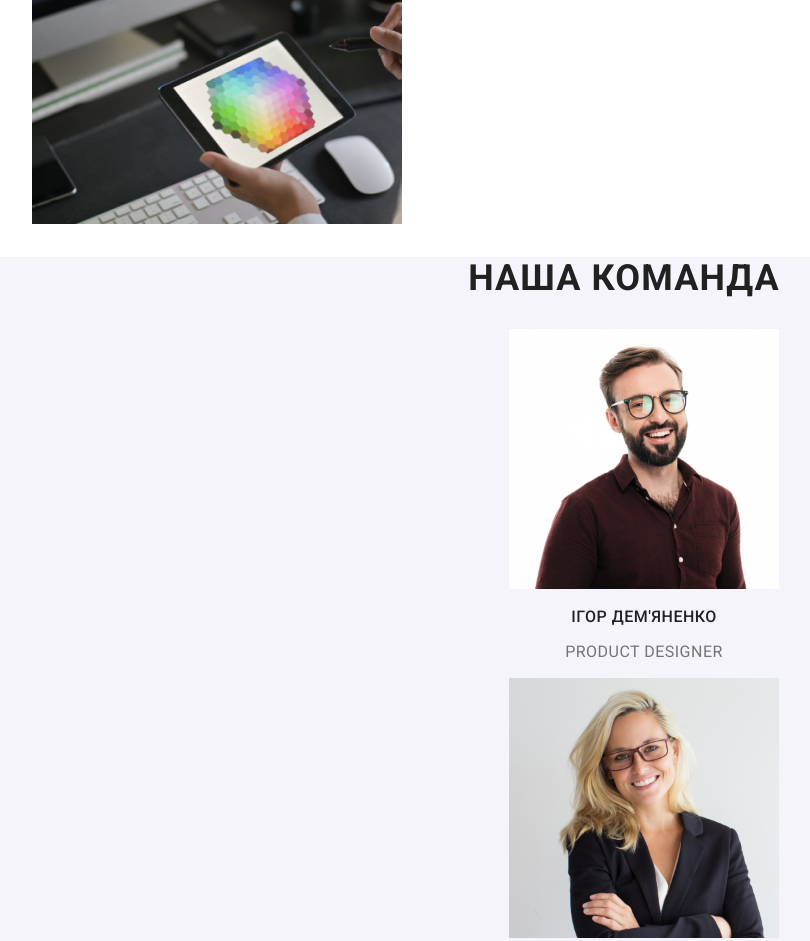
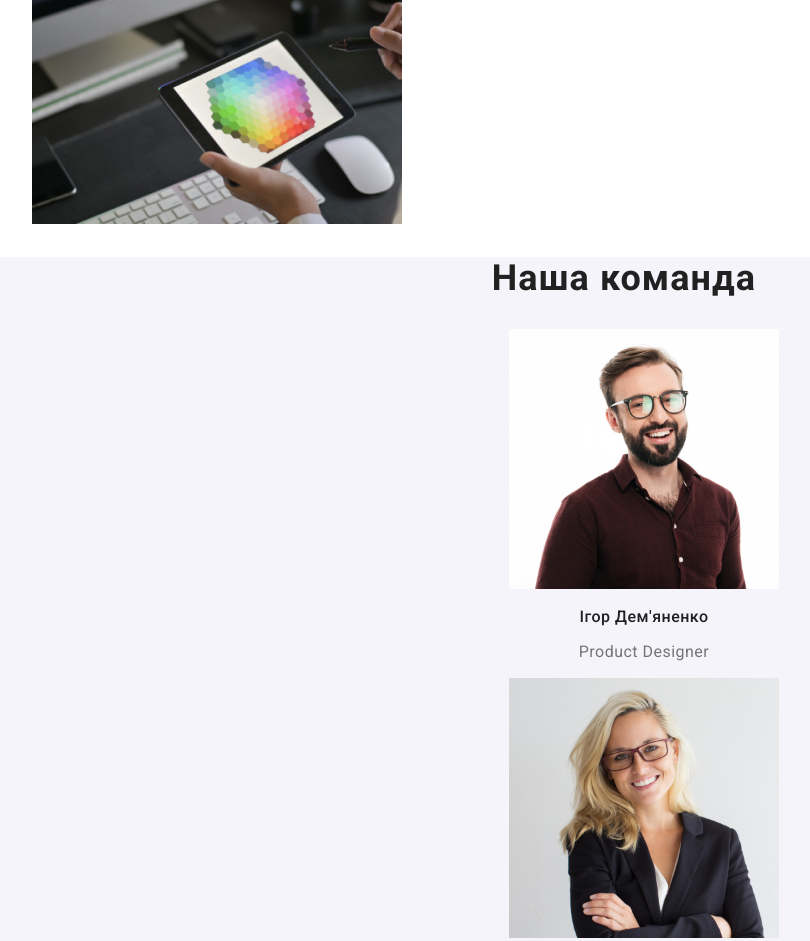
Before and after one commit to DmitryLabush/goit-markup-hw-02, a plain HTML site: page index.html in a window 1280 px wide. Shown: the part 1351-2292 px from the top of the page, without its empty margins (16-826 px from the left). Drawn offline with Linux system fonts and the light colour scheme.

Commit message:
Complete

```diff
--- a/css/styles.css
+++ b/css/styles.css
@@ -11,6 +11,7 @@
 body{
     font-family: 'Roboto', sans-serif;
     font-size: 14px;
+    text-transform: none;
     color: var(--color-font-main);
 }
 
@@ -48,7 +49,8 @@ body{
     text-decoration: none;
 }
 
-.list {list-style: none;}
+.list {list-style: none;
+text-transform: none;}
 
 .link:hover {
     color: var(--color-accent);
@@ -177,6 +179,7 @@ body{
     line-height: 1.17;
     font-weight: 700;
     letter-spacing: 0.03em;
+    text-transform: none;
 }
 .name {
     color: var(--color-font-main);
```
